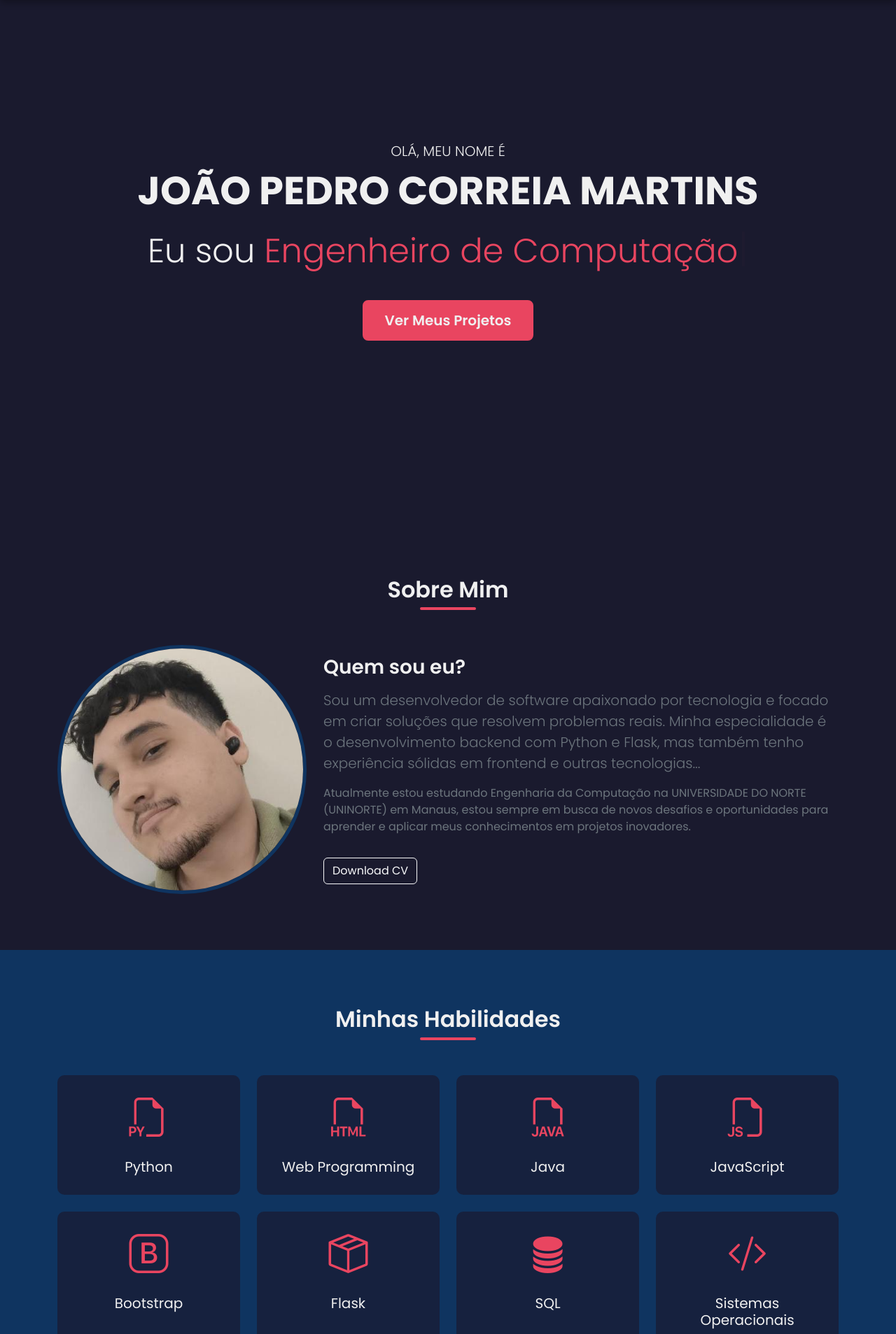
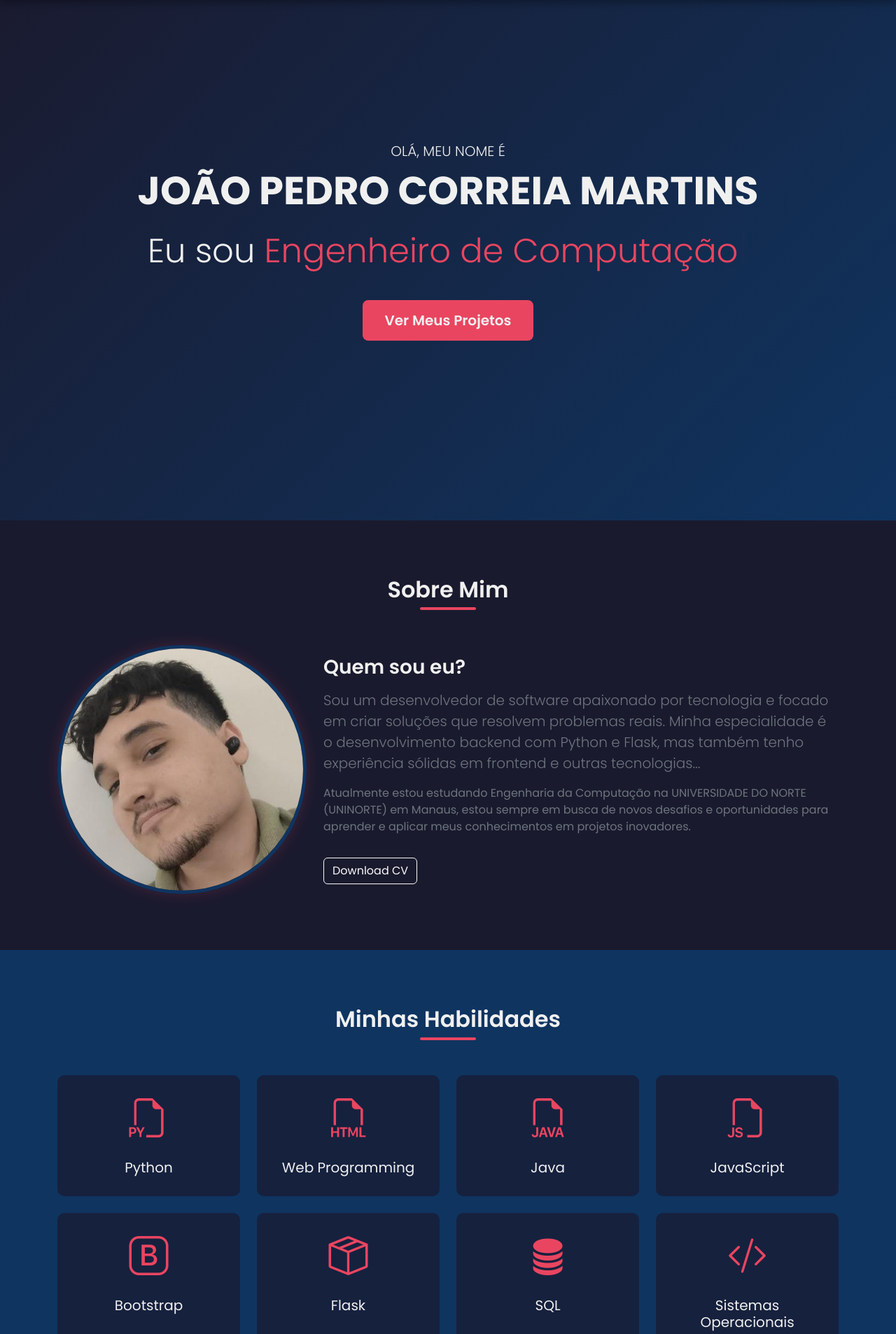
Before and after one commit to JPedroCMartins/portfolio-page, a Flask app: page / in a window 1280 px wide. Shown: the part 56-1963 px from the top of the page at 70% size. Run offline with Flask 3, Linux system fonts and the light colour scheme; some libraries are stand-ins or nearby versions.

Commit message:
style: Aprimora o estilo visual com gradientes e interatividade no hover
Co-authored-by: aider (gemini/gemini-3-pro-preview) <aider@aider.chat>

```diff
--- a/app/static/css/main.css
+++ b/app/static/css/main.css
@@ -83,6 +83,18 @@ h6 {
     align-items: center;
     justify-content: center;
     text-align: center;
+    background: linear-gradient(135deg, var(--dark-bg) 0%, var(--dark-primary) 100%);
+}
+
+.profile-img {
+    border: 5px solid var(--dark-primary);
+    box-shadow: 0 0 20px rgba(233, 69, 96, 0.2);
+    transition: transform 0.3s ease, box-shadow 0.3s ease;
+}
+
+.profile-img:hover {
+    transform: scale(1.05);
+    box-shadow: 0 0 30px rgba(233, 69, 96, 0.6);
 }
 
 #inicio h1 {
@@ -125,7 +137,12 @@ h6 {
 
 .skill-icon-box:hover {
     transform: translateY(-10px);
-    box-shadow: 0 10px 30px rgba(0, 0, 0, 0.4);
+    box-shadow: 0 10px 30px rgba(233, 69, 96, 0.2);
+    border-color: var(--highlight);
+}
+
+.skill-icon-box {
+    border: 1px solid transparent; /* Preparação para o hover */
 }
 
 .skill-icon-box i {
@@ -246,6 +263,7 @@ h6 {
 
 .card:hover {
     transform: translateY(-10px);
+    box-shadow: 0 10px 30px rgba(233, 69, 96, 0.2);
 }
 
 .card-img-top {
--- a/app/templates/index.html
+++ b/app/templates/index.html
@@ -56,8 +56,8 @@
             <h2 class="section-title" data-aos="fade-up">Sobre Mim</h2>
             <div class="row align-items-center">
                 <div class="col-lg-4 text-center" data-aos="fade-right" data-aos-delay="200">
-                    <img src="{{ url_for('static', filename='images/foto.jpg') }}" class="img-fluid rounded-circle"
-                        alt="Foto de João Pedro Correia Martins" style="border: 5px solid var(--dark-primary);">
+                    <img src="{{ url_for('static', filename='images/foto.jpg') }}" class="img-fluid rounded-circle profile-img"
+                        alt="Foto de João Pedro Correia Martins">
                 </div>
                 <div class="col-lg-8" data-aos="fade-left" data-aos-delay="400">
                     <h3 class="mb-3">Quem sou eu?</h3>
```
